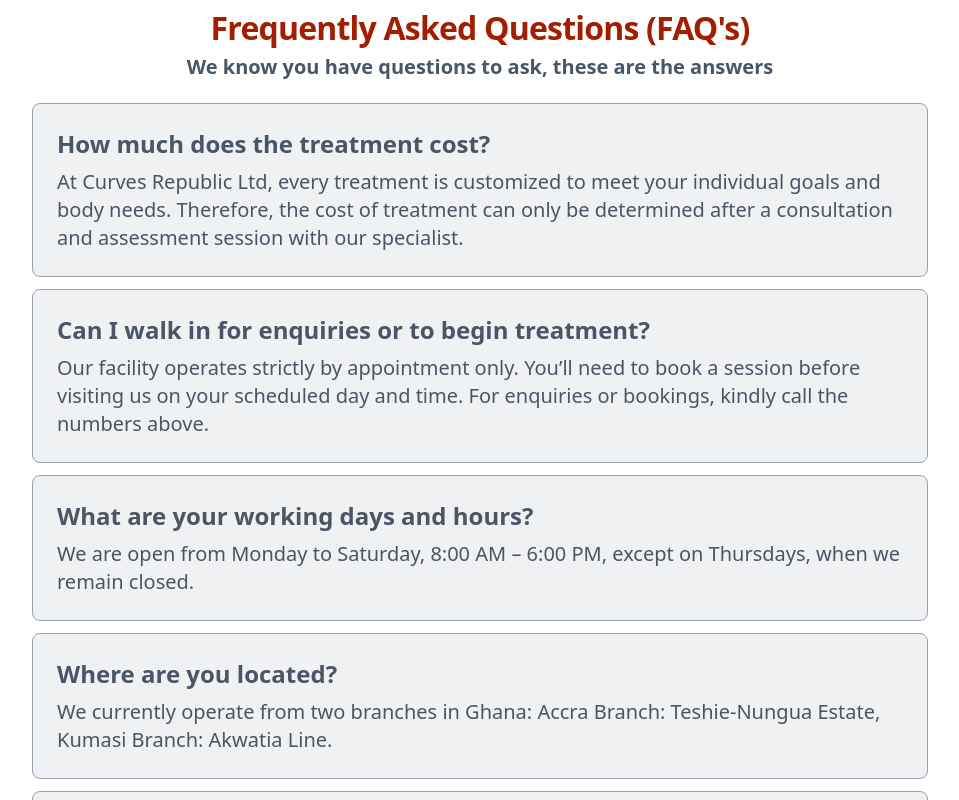
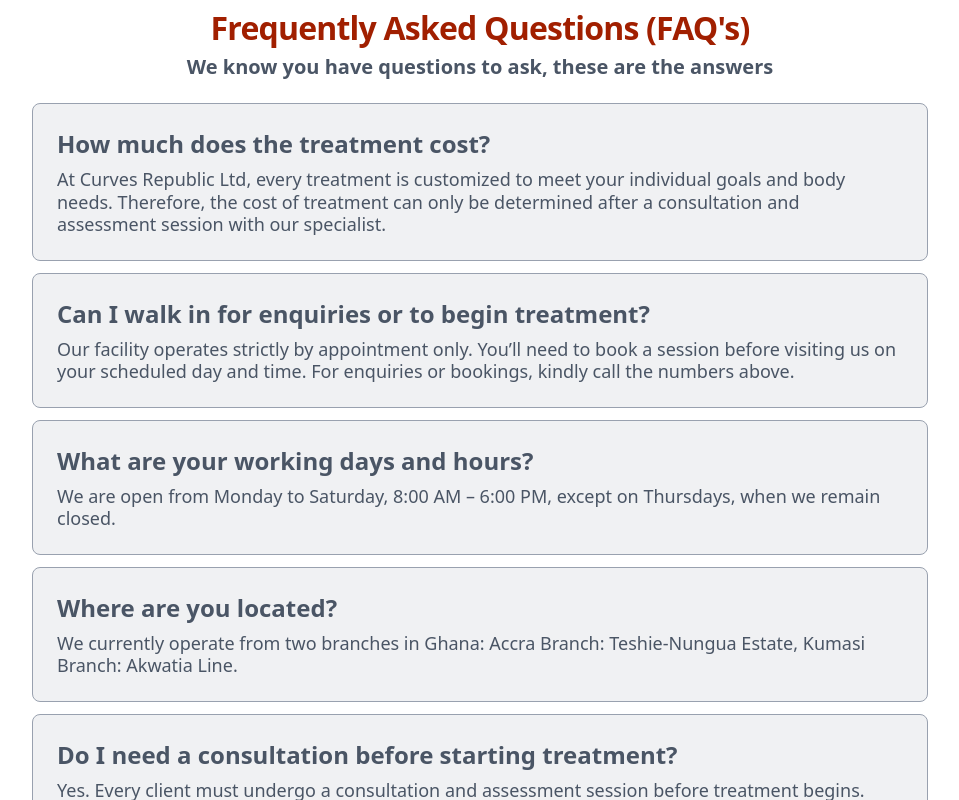
Before and after one commit to Bayamna/Curves-Republic-Limited, a React (Vite) app: page /booking in a window 1280 px wide. Shown: the part 740-1540 px from the top of the page, without its empty margins (160-1119 px from the left). Built offline with nearby package versions, Linux system fonts and the light colour scheme.

Commit message:
Eleventh commit

```diff
--- a/src/components/Accordion.jsx
+++ b/src/components/Accordion.jsx
@@ -6,10 +6,8 @@
   return (
     <div>
        <div className=' bg-gray-400/15 p-4 lg:p-6 border border-gray-400 rounded-lg mt-3'>
-            <div className='flex justify-start items-center'>
-                <h1 className='text-gray-600 text-left font-bold text-2xl'>{question}</h1>
-            </div>
-            <p className='text-gray-600 text-lg lg:text-xl text-left mt-2'>{answer}</p>
+            <h1 className='text-gray-600 text-left font-bold text-2xl'>{question}</h1>
+            <p className='text-gray-600 text-md lg:text-lg text-left mt-2 leading-tight'>{answer}</p>
         </div>
     </div>
   )
--- a/src/components/WhatWeDoCard.jsx
+++ b/src/components/WhatWeDoCard.jsx
@@ -11,7 +11,7 @@
 
       className='bg-gray-400/10 p-5 lg:p-10 rounded-xl mb-4 drop-shadow-lg drop-shadow-gray-200 border border-gray-400 cursor-pointer'>
       <h1 className='text-lightBrown font-bold text-2xl lg:text-3xl'>{title}</h1>
-      <p className='text-gray-600 text-sm font-normal lg:text-lg mt-2 leading-normal'>{description}</p>
+      <p className='text-gray-600 text-md font-normal lg:text-lg mt-2 leading-normal'>{description}</p>
     </motion.div>
   )
 }
--- a/src/pages/Home.jsx
+++ b/src/pages/Home.jsx
@@ -40,7 +40,7 @@
             initial={{opacity: 0, x: 30}}
             whileInView={{opacity: 1, x: 0}}
             transition={{duration: 1, ease: "easeOut"}}
-            viewport={{ once: false, amount: 0.5 }}>
+            viewport={{ once: false, amount: 0.2 }}>
 
 
             <img src={HeroeImg} className=' w-full h-[30rem] transform-none sm:text-center lg:text-center'/>
```
